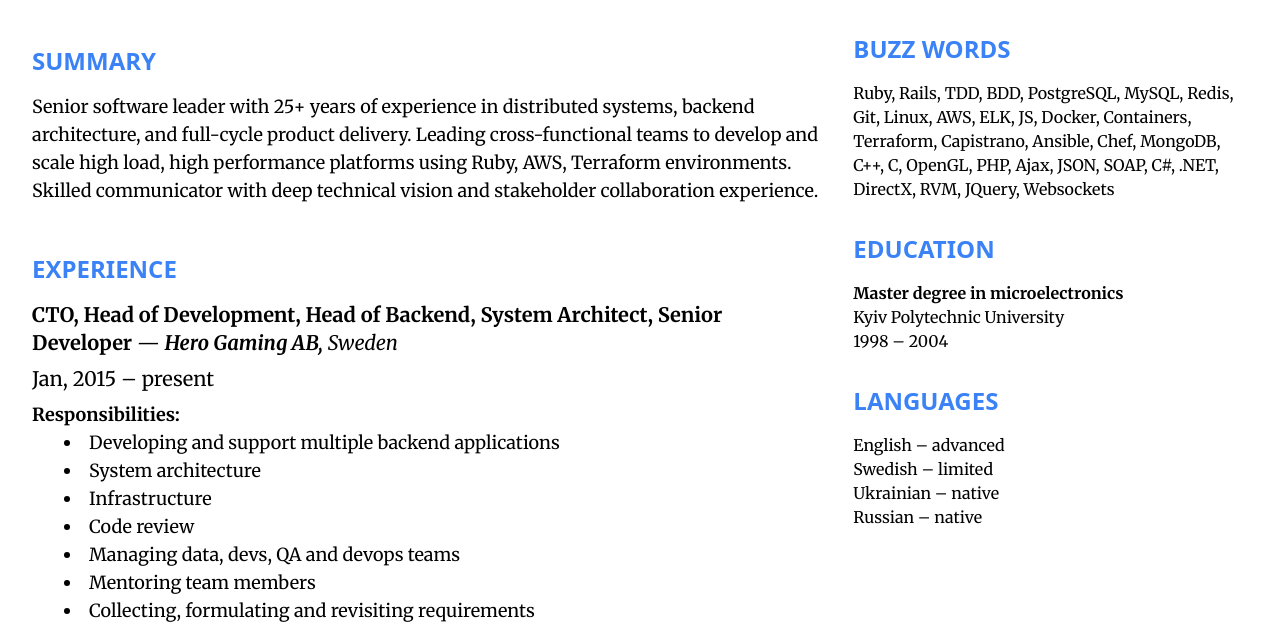
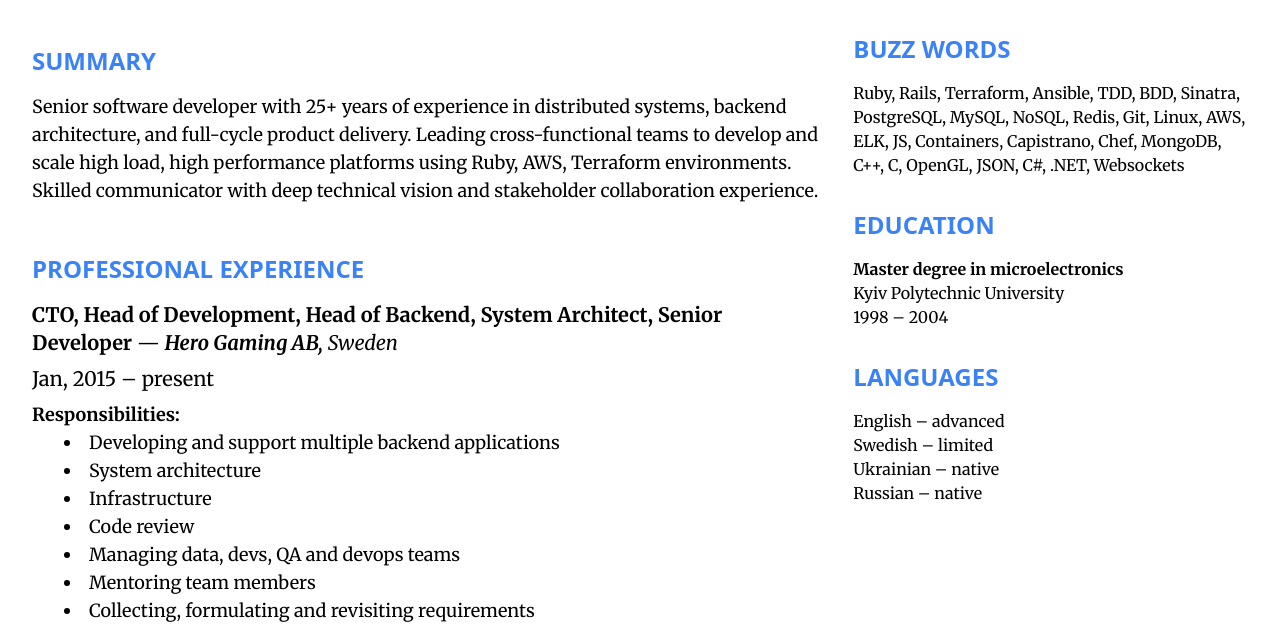
Before and after one commit to lunich/lunich.github.com, a plain HTML site: page index.html in a window 1280 px wide. Shown: the part 167-795 px from the top of the page. Drawn offline with nearby package versions, Linux system fonts and the light colour scheme.

Commit message:
Minor improvements

```diff
--- a/index.html
+++ b/index.html
@@ -33,11 +33,11 @@
       </section>
       <section class="mb-12">
         <h2 class="text-2xl font-sans font-bold uppercase my-4 text-blue-500">Summary</h2>
-        <p>Senior software leader with 25+ years of experience in distributed systems, backend architecture, and full-cycle product delivery. Leading cross-functional teams to develop and scale high load, high performance platforms using Ruby, AWS, Terraform environments. Skilled communicator with deep technical vision and stakeholder collaboration experience.</p>
+        <p>Senior software developer with 25+ years of experience in distributed systems, backend architecture, and full-cycle product delivery. Leading cross-functional teams to develop and scale high load, high performance platforms using Ruby, AWS, Terraform environments. Skilled communicator with deep technical vision and stakeholder collaboration experience.</p>
       </section>
       <section class="mb-12">
         <article class="mb-8">
-          <h2 class="text-2xl font-sans font-bold uppercase my-4 text-blue-500">Experience</h2>
+          <h2 class="text-2xl font-sans font-bold uppercase my-4 text-blue-500">Professional Experience</h2>
           <h3 class="text-xl mb-2">
             <span class="font-bold">CTO, Head of Development, Head of Backend, System Architect, Senior Developer</span>
             &mdash;
@@ -188,7 +188,7 @@
 
       <section class="mb-8 text-base">
         <h2 class="text-2xl font-sans font-bold uppercase my-4 text-blue-500">Buzz Words</h2>
-        <p>Ruby, Rails, TDD, BDD, PostgreSQL, MySQL, Redis, Git, Linux, AWS, ELK, JS, Docker, Containers, Terraform, Capistrano, Ansible, Chef, MongoDB, C++, C, OpenGL, PHP, Ajax, JSON, SOAP, C#, .NET, DirectX, RVM, JQuery, Websockets</p>
+        <p>Ruby, Rails, Terraform, Ansible, TDD, BDD, Sinatra, PostgreSQL, MySQL, NoSQL, Redis, Git, Linux, AWS, ELK, JS, Containers, Capistrano, Chef, MongoDB, C++, C, OpenGL, JSON, C#, .NET, Websockets</p>
       </section>
 
       <section class="mb-8 text-base">
```
